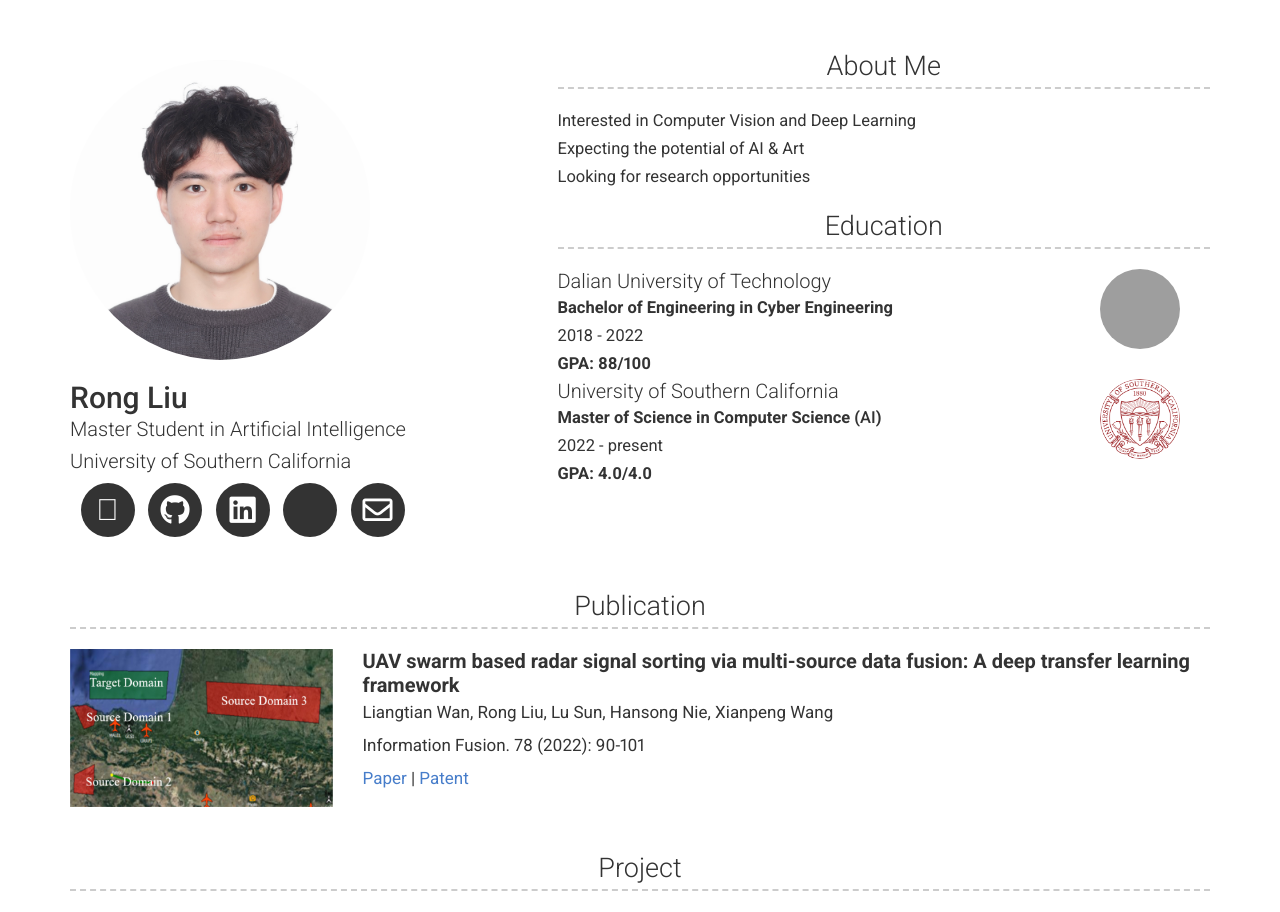
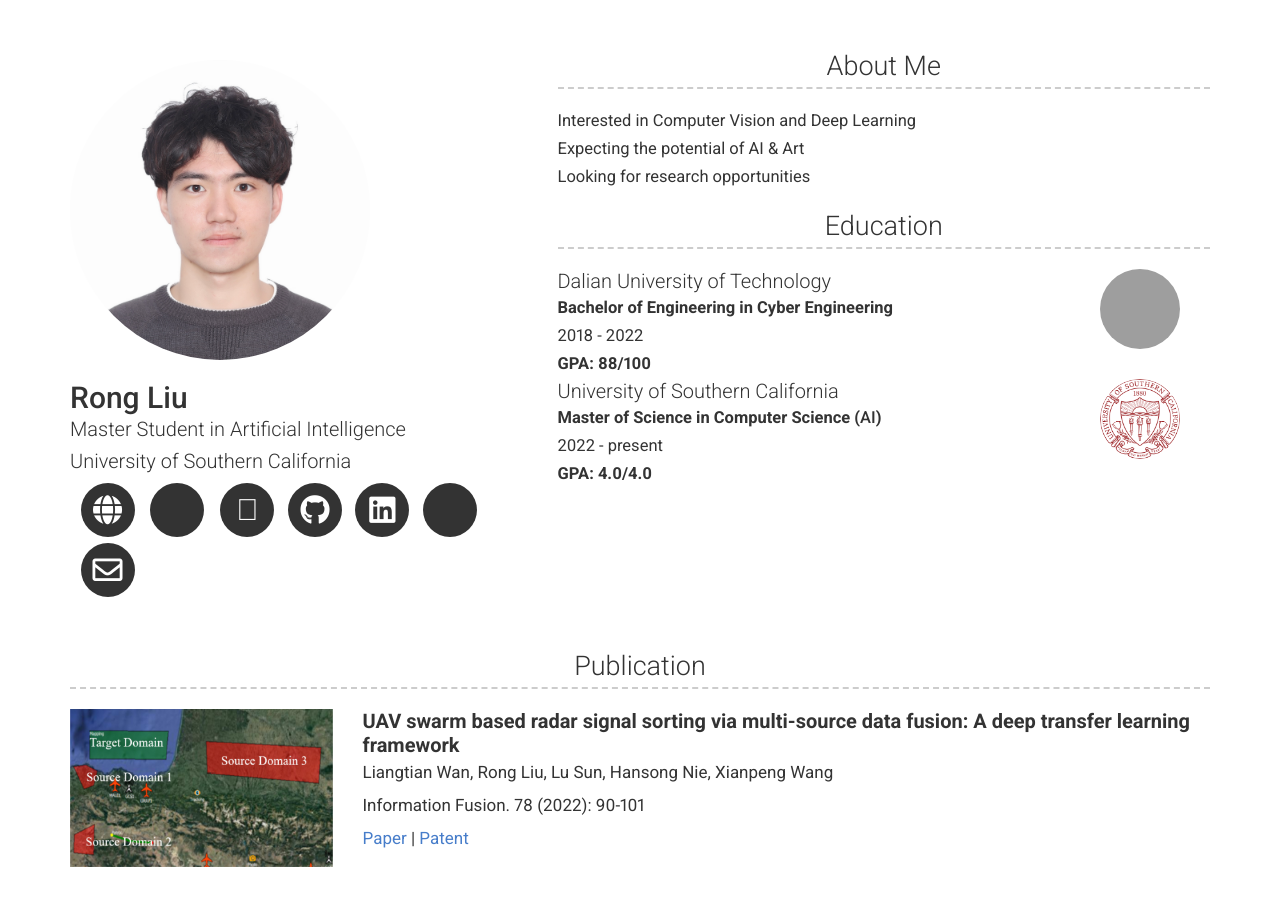
Before and after one commit to RongLiu-Leo/rongliu-leo.github.io, a Jekyll site: the page built from index.md, in a window 1280 px wide. Shown: the top 912 px of the page. Built offline with Jekyll 4.4.1, drawn with Linux system fonts in a browser that asks for light colours; nearby versions of some CDN libraries; a style sheet for code colours, icons or effects is not loaded; grey boxes are pictures that could not be loaded.

Commit message:
Update header.html

```diff
--- a/_includes/header.html
+++ b/_includes/header.html
@@ -7,7 +7,16 @@
       <h2 class="no-print">{{ site.title | escape }}</h2>
       <h2 class="no-print">{{ site.affiliation | escape }}</h2>
       <ul class="icons">
-
+        <li>
+          <a target="_blank" href="https://rongliu-leo.github.io/" class="button button--sacnite button--round-l">
+            <i class="fas fa-globe" title="HomePage link"></i>
+          </a>
+        </li>
+        <li>
+          <a target="_blank" href="https://rongliu-leo.github.io/" class="button button--sacnite button--round-l">
+            <i class="far fa-globe" title="HomePage link"></i>
+          </a>
+        </li>
         <li>
           <a target="_blank" href="https://rongliu-leo.github.io/" class="button button--sacnite button--round-l">
             <i class="fal fa-globe" title="HomePage link"></i>
```
